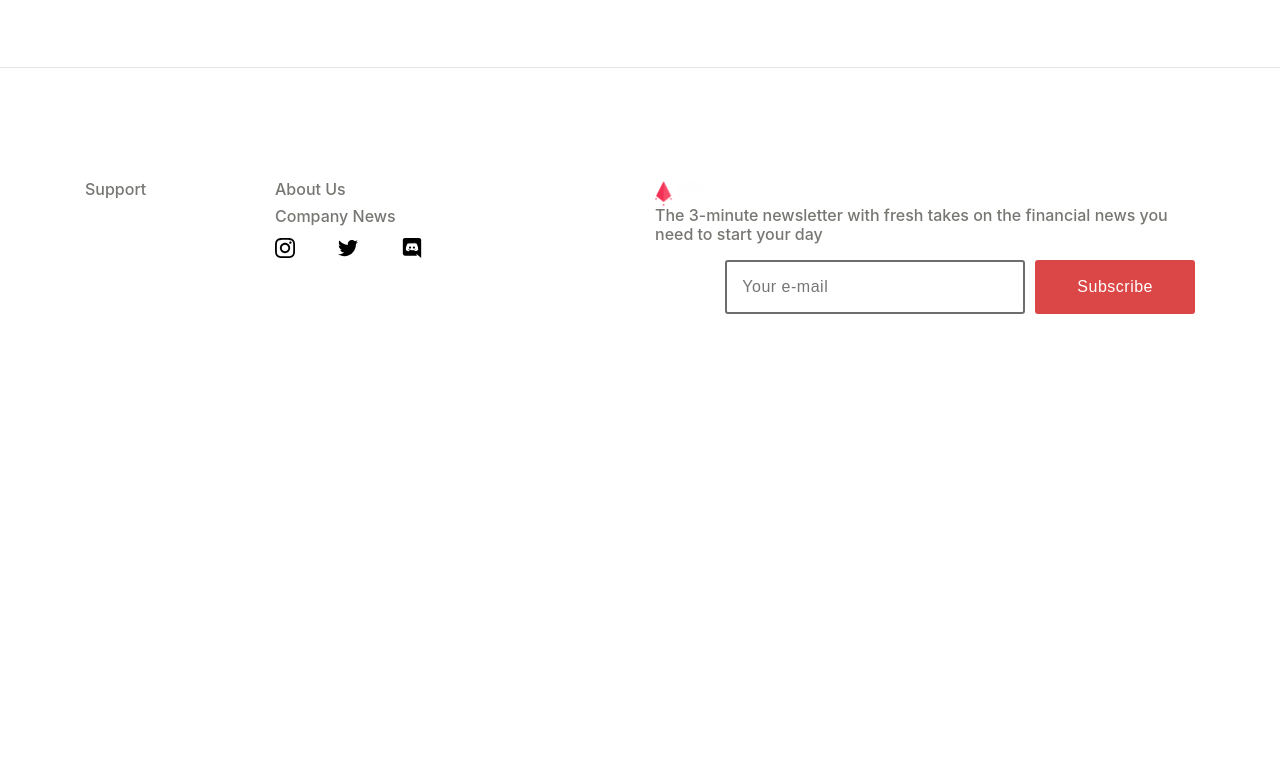
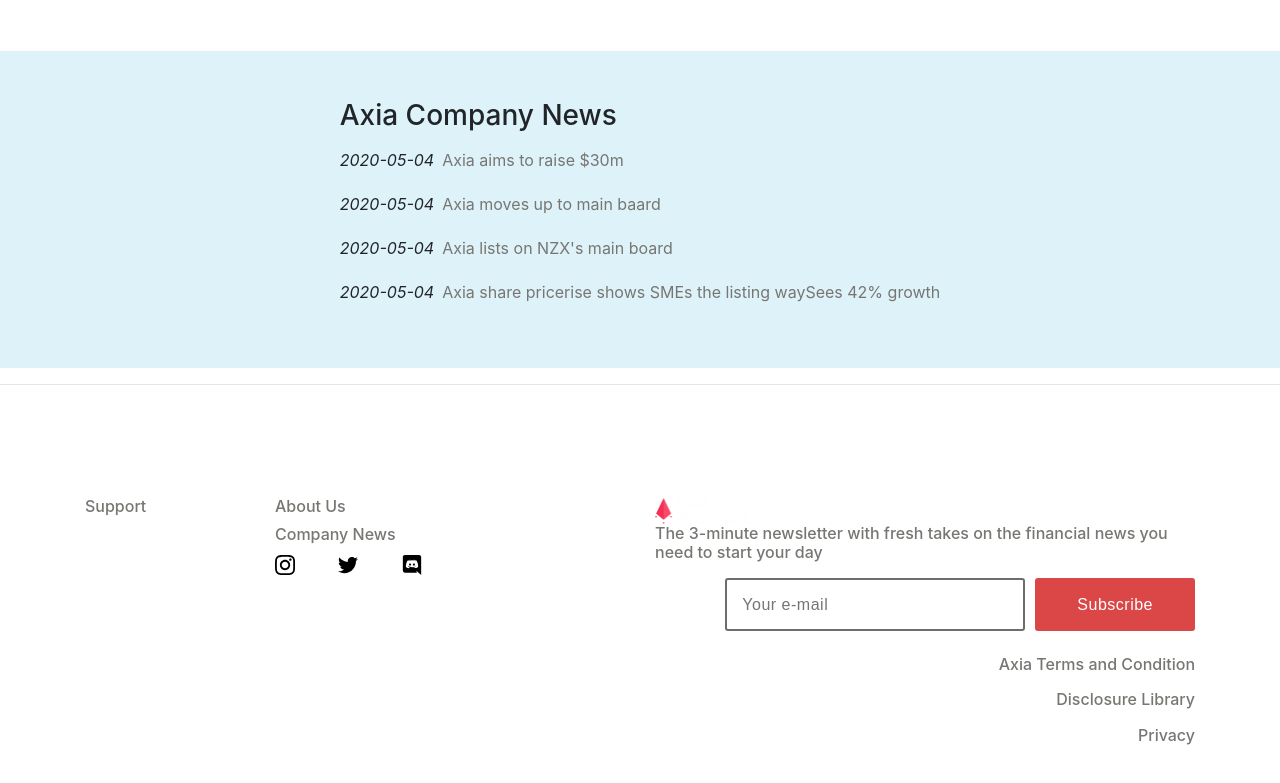
Before and after one commit to Phumbie/Axia-website, a plain HTML site: page index.html in a window 1280 px wide. Shown: the part 2434-3217 px from the top of the page. Before the commit the page ends 2836 px from the top, so only its background shows below. Drawn offline with nearby package versions, Linux system fonts and the light colour scheme.

Commit message:
don stuffs

```diff
--- a/index.html
+++ b/index.html
@@ -222,7 +222,7 @@
         <div class="row">
           <div class="col-md-6 safe-desc">
             <div class="">
-              <h5>Safe</h5>
+              <h3>Safe</h3>
               <p class="mt-3">
                 Rest easy knowing your investment is safe! Each token is put
                 through a strigent vetting process before they are added to our
@@ -561,6 +561,32 @@
         </div>
       </div>
     </section>
+    <section class="news py-5">
+      <div class="container d-flex justify-content-center">
+        <div>
+          <h3>Axia Company News</h3>
+
+          <div class="news-content mt-3 d-flex">
+            <em class="news-date">2020-05-04</em>
+            <p class="ml-2">Axia aims to raise $30m</p>
+          </div>
+          <div class="news-content mt-1 d-flex">
+            <em class="news-date">2020-05-04</em>
+            <p class="ml-2">Axia moves up to main baard</p>
+          </div>
+          <div class="news-content mt-1 d-flex">
+            <em class="news-date">2020-05-04</em>
+            <p class="ml-2">Axia lists on NZX's main board</p>
+          </div>
+          <div class="news-content mt-1 d-flex">
+            <em class="news-date">2020-05-04</em>
+            <p class="ml-2">
+              Axia share pricerise shows SMEs the listing waySees 42% growth
+            </p>
+          </div>
+        </div>
+      </div>
+    </section>
     <!-- <section>
       <div class="container">
         <section class="faq-section">
@@ -801,15 +827,15 @@
                   </button>
                 </form>
               </section>
-              <!-- <div class="crosscheck mt-3">
-                <h6 class="mt-2">
+              <div class="crosscheck mt-3">
+                <!-- <h6 class="mt-2">
                   Check the background of the firm on BlockChain Application
                 </h6>
-                <h6 class="mt-2">Brokerage Customer Relationship Summary</h6>
+                <h6 class="mt-2">Brokerage Customer Relationship Summary</h6> -->
                 <h6 class="mt-2">Axia Terms and Condition</h6>
                 <h6 class="mt-2">Disclosure Library</h6>
                 <h6 class="mt-2">Privacy</h6>
-              </div> -->
+              </div>
             </h6>
           </div>
         </div>
--- a/main.css
+++ b/main.css
@@ -545,3 +545,12 @@
   justify-content: center;
   height: 100%;
 }
+
+.news-date {
+  /* font-size: 0.8rem;
+  margin: auto 0; */
+}
+
+.news {
+  background-color: var(--baby-blue);
+}
```
